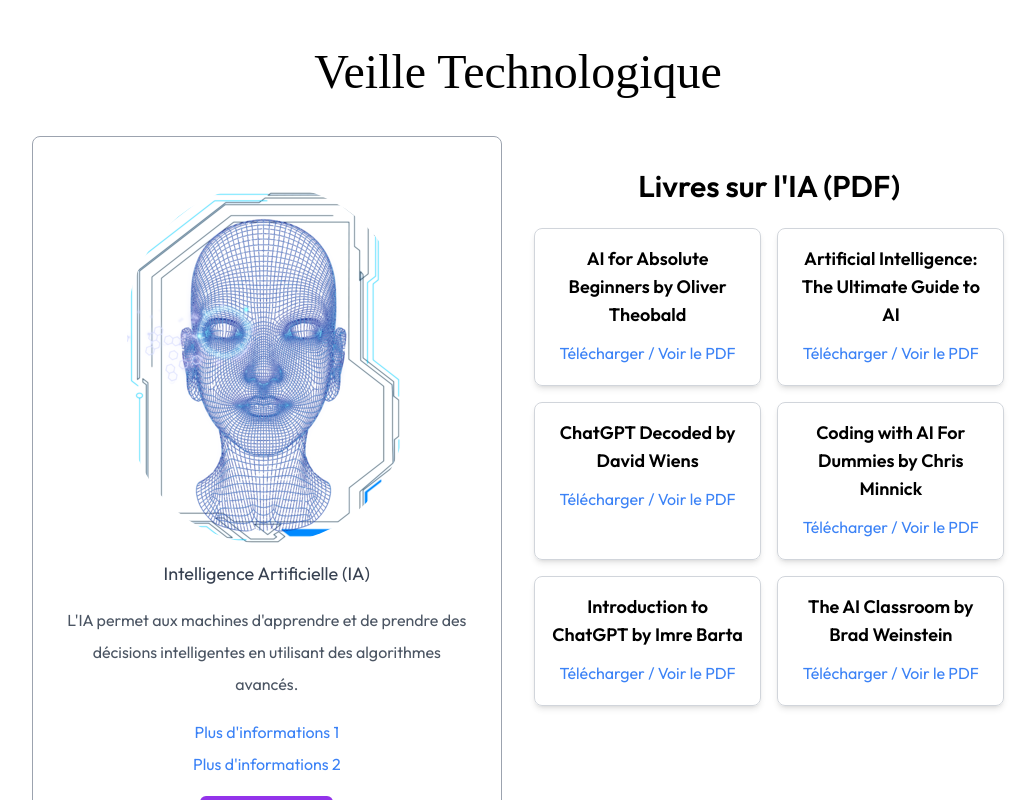
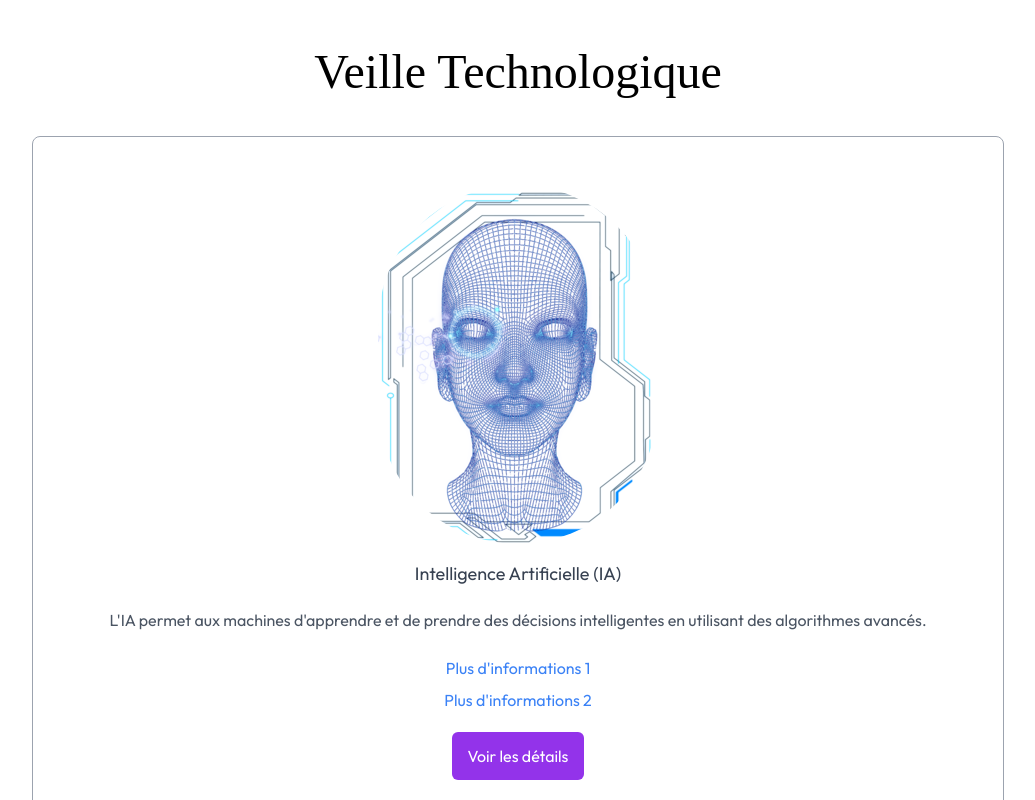
Before and after one commit to samaholicc/ReactPortfolio, a React (Vite) app: page / in a window 1280 px wide. Shown: the part 4380-5180 px from the top of the page, without its empty margins (122-1157 px from the left). Built offline with nearby package versions, Linux system fonts and the light colour scheme; a web font is replaced by a local one.

Commit message:
last1 flux RSS

```diff
--- a/src/components/Services.jsx
+++ b/src/components/Services.jsx
@@ -38,8 +38,8 @@
     <div id="services" className="w-full px-[12%] py-10 scroll-mt-20">
       <h2 className="text-center text-5xl font-Ovo">Veille Technologique</h2>
 
-      <div className="grid grid-cols-1 lg:grid-cols-2 gap-8 my-10">
-        <div className="grid grid-cols-1 sm:grid-cols-1 lg:grid-cols-1 gap-8">
+      <div className="gap-8 my-10">
+        <div className="gap-8">
           <motion.div
             whileHover={{ scale: 1.05 }}
             initial={{ opacity: 0, y: 50 }}
```
